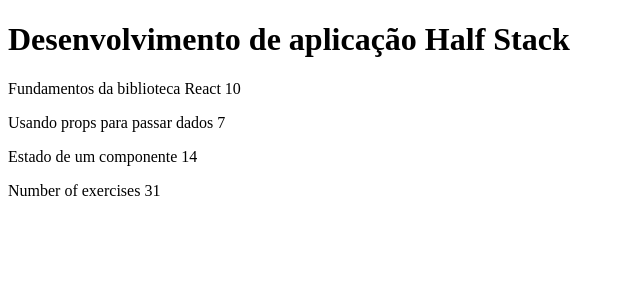
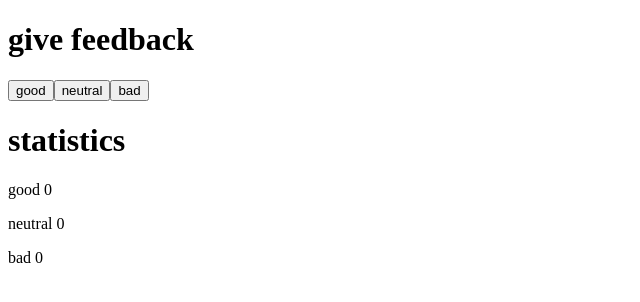
Before and after one commit to armandosouza/full-stack-helsinki-university, a React (Create React App) app in the folder part1/: page / in a window 1280 px wide. Shown: the top 302 px of the page, without its empty margins (0-640 px from the left). Built offline with nearby package versions, Linux system fonts and the light colour scheme.

Commit message:
exercise 1.6 added

```diff
--- a/part1/src/App.js
+++ b/part1/src/App.js
@@ -1,45 +1,20 @@
-const Header = (props) => {
-  return (
-    <h1>{props.course}</h1>
-  )
-}
-
-const Part = (props) => {
-  return (
-    <p>{props.part} {props.exercises}</p>
-  )
-}
-
-const Content = (props) => {
-  return (
-    <div>
-      <Part part={props.part1} exercises={props.exercises1}/>
-      <Part part={props.part2} exercises={props.exercises2}/>
-      <Part part={props.part3} exercises={props.exercises3}/>
-    </div>
-  )
-}
-
-const Total = (props) => {
-  return (
-    <p>Number of exercises {props.exercises1 + props.exercises2 + props.exercises3}</p>
-  )
-}
+import {useState} from 'react'
 
 const App = () => {
-  const course = 'Desenvolvimento de aplicação Half Stack'
-  const part1 = 'Fundamentos da biblioteca React'
-  const exercises1 = 10
-  const part2 = 'Usando props para passar dados'
-  const exercises2 = 7
-  const part3 = 'Estado de um componente'
-  const exercises3 = 14
+  const [good, setGood] = useState(0)
+  const [neutral, setNeutral] = useState(0)
+  const [bad, setBad] = useState(0)
 
   return (
   <div>
-    <Header course={course}/>
-    <Content part1={part1} exercises1={exercises1} part2={part2} exercises2={exercises2} part3={part3} exercises3={exercises3}/>
-    <Total exercises1={exercises1} exercises2={exercises2} exercises3={exercises3}/>
+    <h1>give feedback</h1>
+    <button onClick={() => setGood(good + 1)}>good</button>
+    <button onClick={() => setNeutral(neutral + 1)}>neutral</button>
+    <button onClick={() => setBad(bad + 1)}>bad</button>
+    <h1>statistics</h1>
+    <p>good {good}</p>
+    <p>neutral {neutral}</p>
+    <p>bad {bad}</p>
   </div>
   )
 }
```
